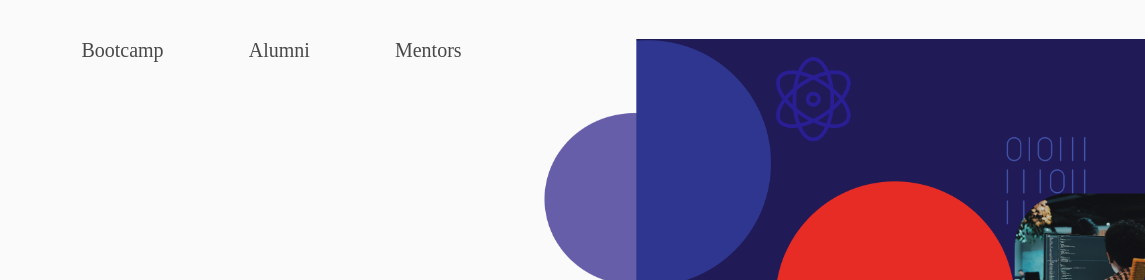
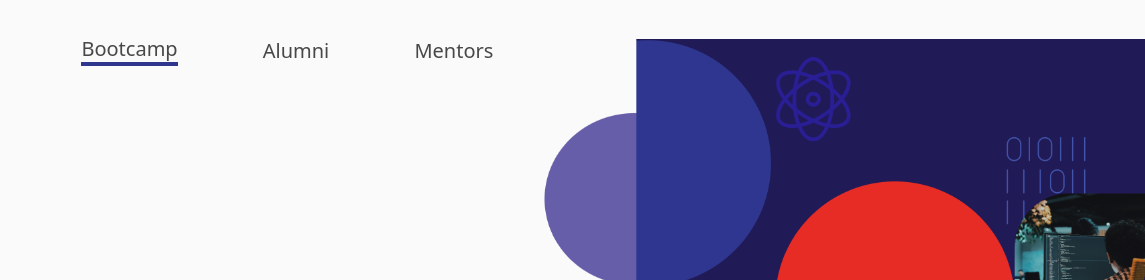
Before and after one commit to shades-7/CodeAsylumWebsite, a Gatsby site: page /Webcourse/Webcourse in a window 1280 px wide. In both pictures the pointer is over the link "Bootcamp". Shown: the top 280 px of the page, 135-1280 px from the left. Built offline with nearby package versions, Linux system fonts and the light colour scheme; Gatsby itself is replaced by a stand-in of ours.

Commit message:
navbar done

```diff
--- a/src/components/NavBar/navbar.module.scss
+++ b/src/components/NavBar/navbar.module.scss
@@ -17,4 +17,8 @@
     text-decoration: none;
     color:#484848;
     font-size: 20px;
+    font-family: "Noto Sans";
 }
+.link:hover{
+    border-bottom: solid 4px #2E368F;
+}
```
